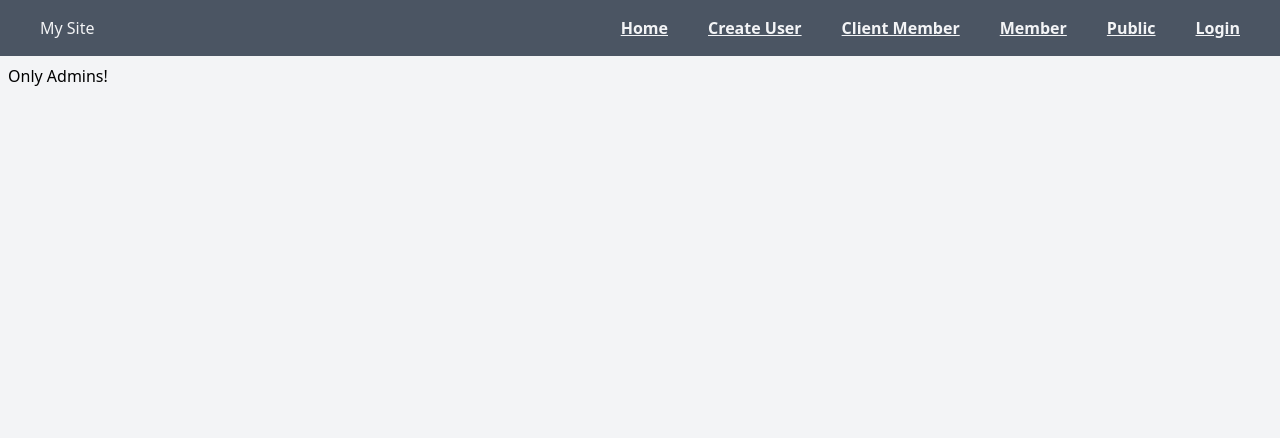
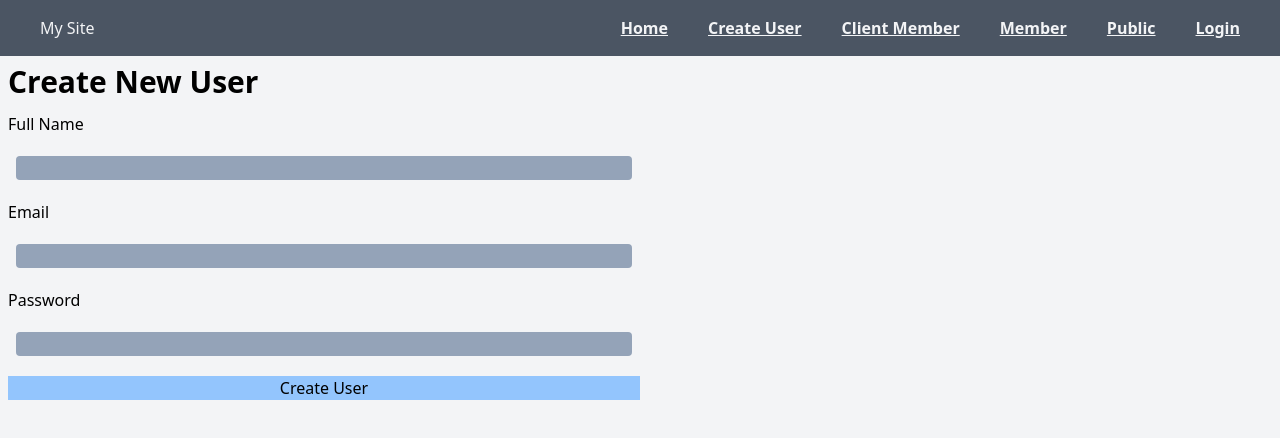
Before and after one commit to AbderrahmenDai/next-authapp, a Next.js app: page /CreateUser in a window 1280 px wide. Shown: the top 438 px of the page. Built offline with nearby package versions, Linux system fonts and the light colour scheme; no server answers.

Commit message:
connect to database

```diff
--- /dev/null
+++ b/app/(components)/UserForm.jsx
@@ -0,0 +1,90 @@
+"use client"
+
+import { useRouter } from "next/navigation";
+import React, { useState } from "react";
+
+const UserForm = () => {
+
+    const router = useRouter();
+    const [formData, setFormData] = useState({});
+    const [errorMessage, setErrorMessage] = useState("");
+
+    const handleChange = (e) => {
+        const value = e.target.value;
+        const name = e.target.name;
+        setFormData((prevState) => ({
+            ...prevState,
+            [name]: value,
+        }));
+    };
+
+    const handleSubmit = async (e) => {
+        e.preventDefault();
+        setErrorMessage("");
+        const res = await fetch("/api/Users", {
+            method: "POST",
+            body: JSON.stringify({ formData }),
+            "content-type": "application/json",
+        });
+
+        if (!res.ok) {
+            const response = await res.json();
+            setErrorMessage(response.message);
+        } else {
+            router.refresh();
+            router.push("/");
+        }
+    };
+
+    return (
+        <>
+            <form
+                onSubmit={handleSubmit}
+                method="post"
+                className="flex flex-col gap-3 w-1/2"
+            >
+                <h1>Create New User</h1>
+                <label>Full Name</label>
+                <input
+                    id="name"
+                    name="name"
+                    type="text"
+                    onChange={handleChange}
+                    required={true}
+                    value={formData.name}
+                    className="m-2 bg-slate-400 rounded"
+                />
+                <label>Email</label>
+                <input
+                    id="email"
+                    name="email"
+                    type="text"
+                    onChange={handleChange}
+                    required={true}
+                    value={formData.email}
+                    className="m-2 bg-slate-400 rounded"
+                />
+                <label>Password</label>
+                <input
+                    id="password"
+                    name="password"
+                    type="password"
+                    onChange={handleChange}
+                    required={true}
+                    value={formData.password}
+                    className="m-2 bg-slate-400 rounded"
+                />
+                <input
+                    type="submit"
+                    value="Create User"
+                    className="bg-blue-300 hover:bg-blue-100"
+                />
+            </form>
+            <p className="text-red-500">{errorMessage}</p>
+        </>
+    )
+}
+
+
+
+export default UserForm
--- /dev/null
+++ b/app/(models)/User.js
@@ -0,0 +1,19 @@
+import mongoose, { Schema } from "mongoose";
+
+mongoose.connect(process.env.MONGODB_URI);
+mongoose.Promise = global.Promise;
+
+const userSchema = new Schema(
+    {
+        name: String,
+        email: String,
+        password: String,
+    },
+    {
+        timestamps: true,
+    }
+);
+
+const User = mongoose.models.User || mongoose.model("User", userSchema);
+
+export default User;
--- a/app/CreateUser/page.jsx
+++ b/app/CreateUser/page.jsx
@@ -1,8 +1,11 @@
 import React from 'react'
+import UserForm from '../(components)/UserForm'
 
 const CreateUser = () => {
   return (
-    <div>Only Admins! </div>
+    <div>
+      <UserForm />
+    </div>
   )
 }
 
--- /dev/null
+++ b/app/api/Users/route.js
@@ -0,0 +1,37 @@
+import User from "@/app/(models)/User";
+import { NextResponse } from "next/server";
+import bcrypt from "bcrypt";
+
+export async function POST(req) {
+    try {
+        const body = await req.json();
+        const userData = body.formData;
+
+        //Confirm data exists
+        if (!userData?.email || !userData.password) {
+            return NextResponse.json(
+                { message: "All fields are required." },
+                { status: 400 }
+            );
+        }
+
+        // check for duplicate emails
+        const duplicate = await User.findOne({ email: userData.email })
+            .lean()
+            .exec();
+
+        if (duplicate) {
+            return NextResponse.json({ message: "Duplicate Email" }, { status: 409 });
+        }
+
+        const hashPassword = await bcrypt.hash(userData.password, 10);
+        userData.password = hashPassword;
+
+        await User.create(userData);
+        return NextResponse.json({ message: "User Created." }, { status: 201 });
+
+    } catch (error) {
+        console.log(err);
+        return NextResponse.json({ message: "Error", error }, { status: 500 });
+    }
+}
--- a/package.json
+++ b/package.json
@@ -9,6 +9,9 @@
     "lint": "next lint"
   },
   "dependencies": {
+    "bcrypt": "^5.1.1",
+    "mongodb": "^6.3.0",
+    "mongoose": "^8.0.2",
     "next": "14.0.3",
     "next-auth": "^4.24.5",
     "react": "^18",
```
Also changed, not shown: 1 other file (tests, documents, lock files or other folders).
